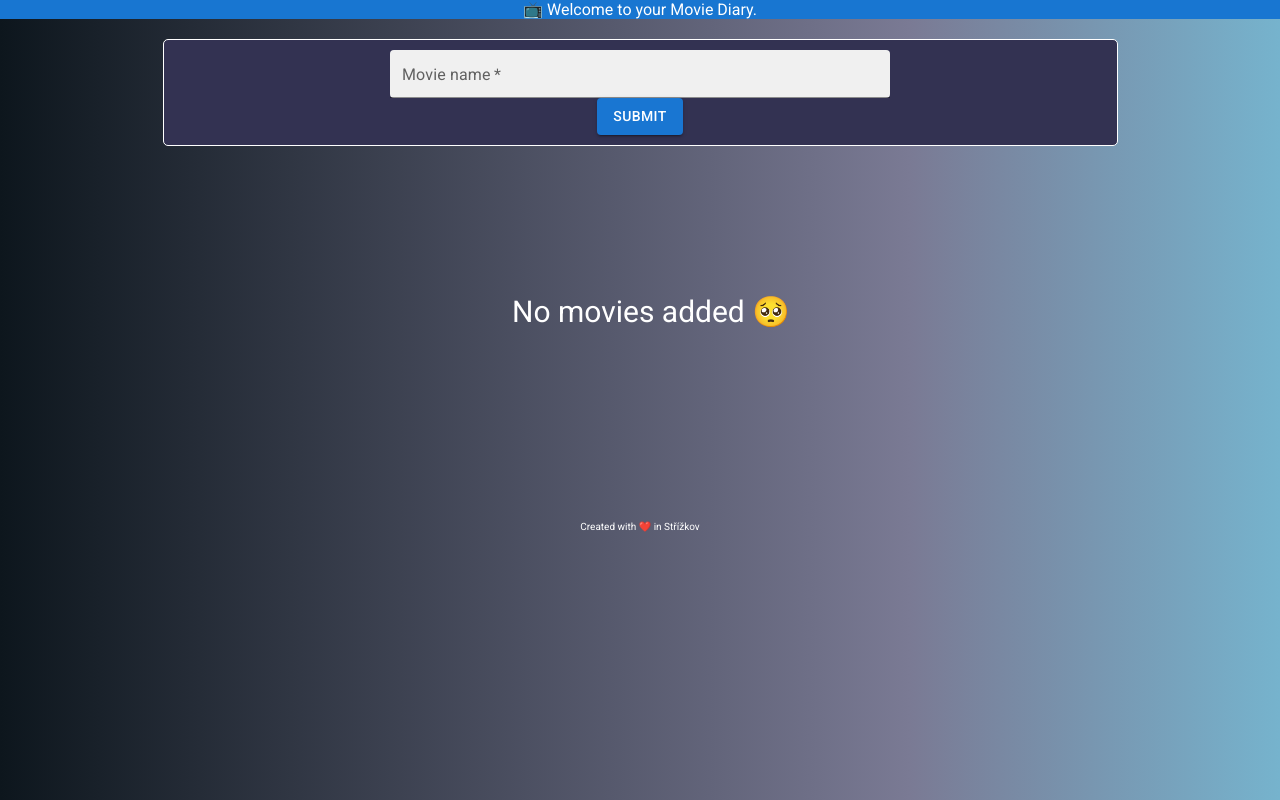
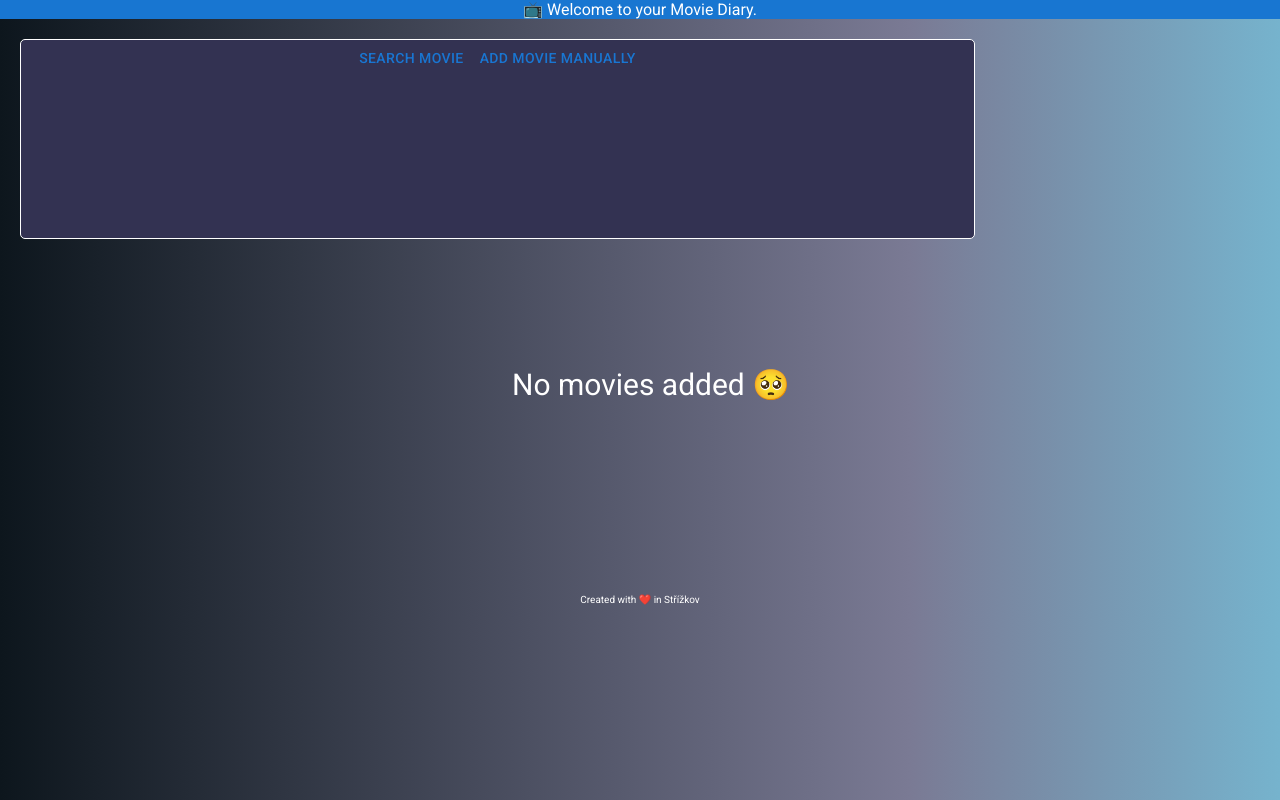
Before and after one commit to lksmrck/personal-movie-diary-react, a React (Create React App) app: page / in a window 1280 px wide. Built offline with nearby package versions, Linux system fonts and the light colour scheme.

Commit message:
Starting component

```diff
--- a/src/App.js
+++ b/src/App.js
@@ -1,21 +1,34 @@
-import React from "react";
+import React, { useState } from "react";
 import Form from "./components/Form";
 import Movies from "./components/Movies";
 import Header from "./components/Header";
 import Footer from "./components/Footer";
 import Search from "./components/search/Search";
+import MainAddMoviePage from "./components/add-movie/MainAddMoviePage";
 import { MoviesContextProvider } from "./MoviesContext";
 import { SearchContextProvider } from "./SearchContext";
 
 function App() {
+  const [addMovieState, setAddMovieState] = useState("PICK");
+
   return (
     <div>
       <MoviesContextProvider>
         <Header />
-        <SearchContextProvider>
-          <Search />
-        </SearchContextProvider>
-        {/* <Form /> */}
+        {addMovieState == "PICK" ? (
+          <MainAddMoviePage addFormDisplay={setAddMovieState} />
+        ) : (
+          ""
+        )}
+        {addMovieState == "SEARCH" ? (
+          <SearchContextProvider>
+            <Search />
+          </SearchContextProvider>
+        ) : (
+          ""
+        )}
+        {addMovieState == "MANUAL" ? <Form /> : ""}
+
         <Movies />
         <Footer />
       </MoviesContextProvider>
--- a/src/components/add-movie/MainAddMoviePage.js
+++ b/src/components/add-movie/MainAddMoviePage.js
@@ -2,14 +2,19 @@ import React, { useState } from "react";
 import { StyledMainAddMoviePage } from "../styled/StyledMainAddMoviePage";
 import { Button } from "@mui/material";
 
-export default function MainAddMoviePage() {
-  const [] = useState("");
+export default function MainAddMoviePage(props) {
+  const setSearchForm = () => {
+    props.addFormDisplay("SEARCH");
+  };
+  const setManualForm = () => {
+    props.addFormDisplay("MANUAL");
+  };
 
   return (
     <StyledMainAddMoviePage>
       <div className="main-buttons-container">
-        <Button>Search Movie</Button>
-        <Button>Add Movie Manually</Button>
+        <Button onClick={setSearchForm}>Search Movie</Button>
+        <Button onClick={setManualForm}>Add Movie Manually</Button>
       </div>
     </StyledMainAddMoviePage>
   );
--- a/src/components/search/SearchItem.js
+++ b/src/components/search/SearchItem.js
@@ -11,18 +11,18 @@ export default function SearchItem(props) {
   const releaseYear = releaseDate.getFullYear();
 
   const onClickMovieHandler = () => {
+    //Po přidání filmu se přestanou renderovat vyhledané filmy.
+    props.searchDisplayToggle();
     const movieItem = {
       id: Math.random().toString(),
       title: props.title,
-      movieYear: props.movieYear,
+      movieYear: releaseYear,
       imageURL: IMG_API + props.imageURL,
       dateWatched: 1,
       stars_1: "",
       stars_2: "",
     };
     addToMovies(movieItem);
-    //Po přidání filmu se přestanou renderovat vyhledané filmy.
-    props.searchDisplayToggle();
   };
 
   return (
```
Also changed, not shown: 1 other file (tests, documents, lock files or other folders).
